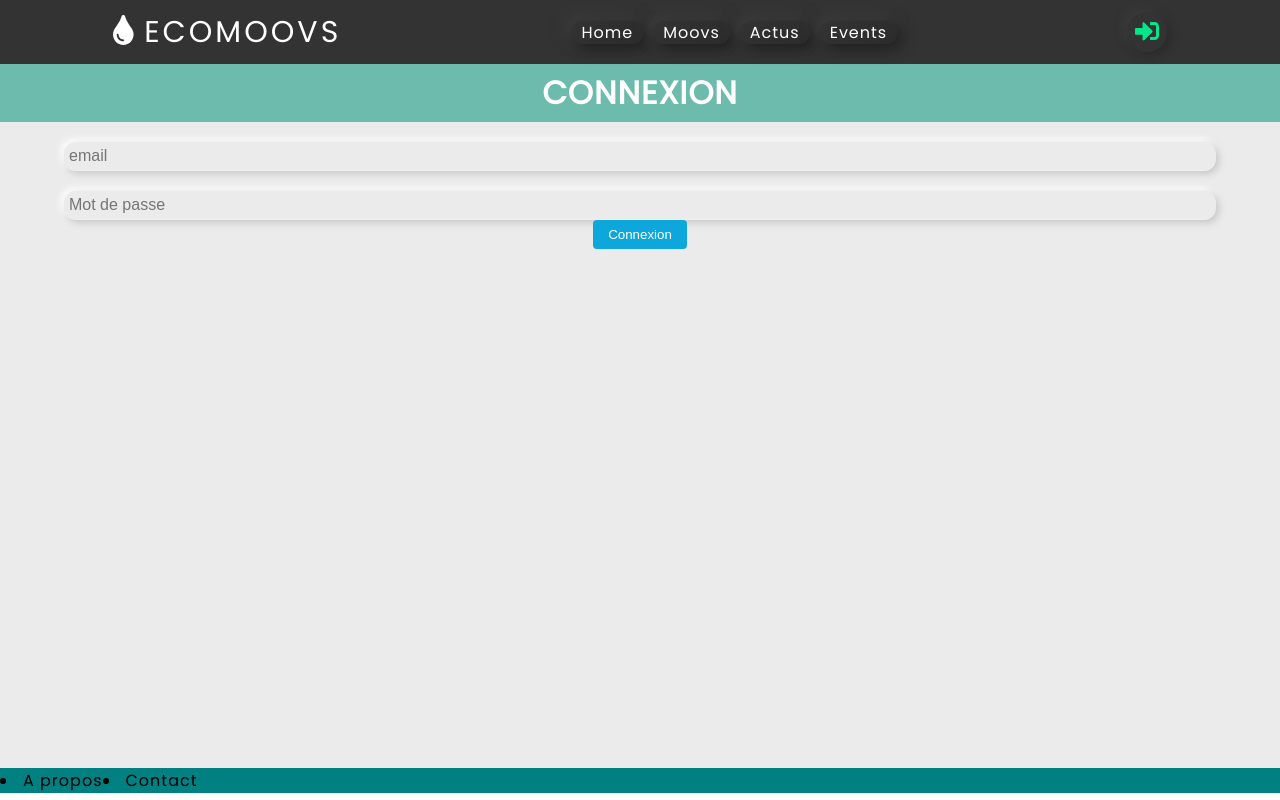
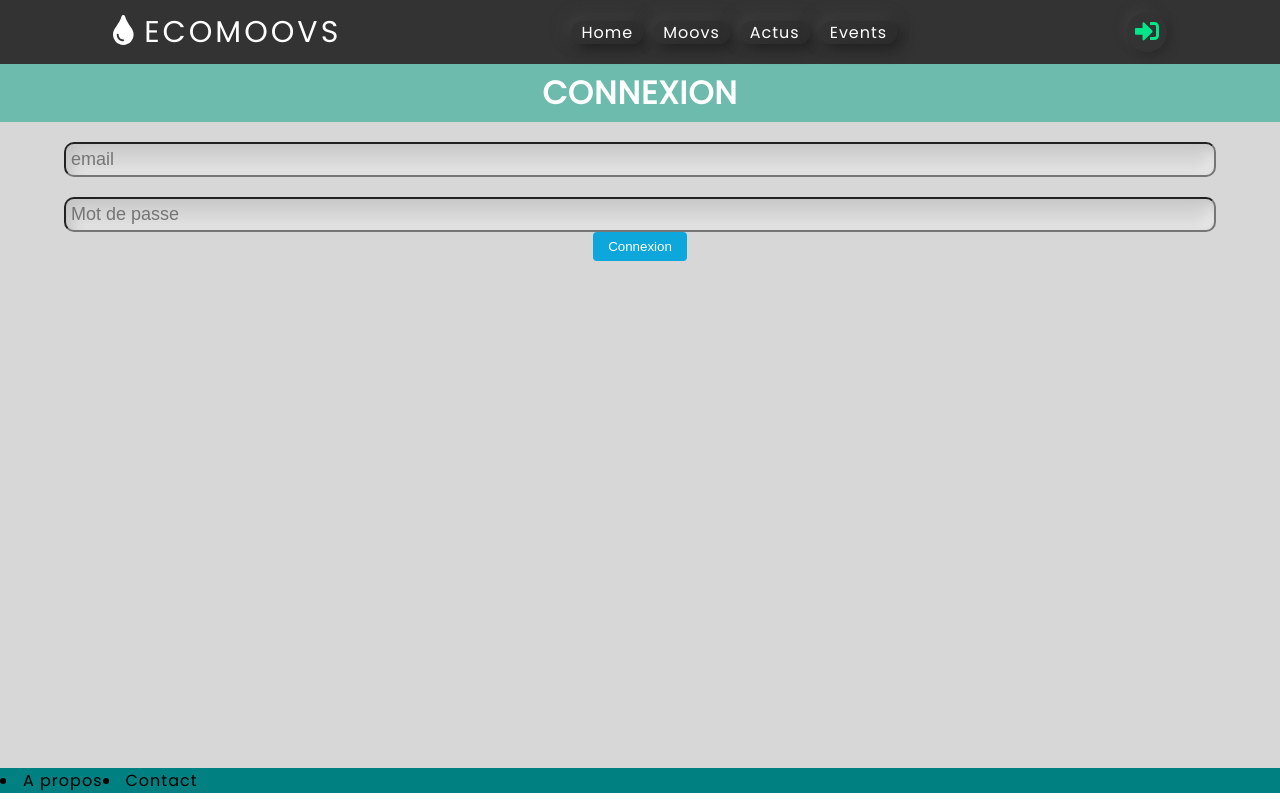
Before and after one commit to CyrilleBurtin/ecomoovs-frontend, a React (Create React App) app: page /connexion in a window 1280 px wide. Built offline with nearby package versions, Linux system fonts and the light colour scheme.

Commit message:
design update

```diff
--- a/src/home/pages/blocks/Explain.js
+++ b/src/home/pages/blocks/Explain.js
@@ -7,7 +7,7 @@ const Explain = () => (
       <h3>Notre Mission</h3>
       <p>
         Notre mission est de promouvoir, d'encourager et de soutenir les
-        initiatives ayant un impact positif sur notre planète.{' '}
+        initiatives ayant un impact positif sur notre planète.
       </p>
     </div>
     <div className='explain2'>
--- a/src/home/pages/blocks/Search.js
+++ b/src/home/pages/blocks/Search.js
@@ -102,11 +102,11 @@ const Search = () => {
               onChange={inputHandler}
             />
 
-            <input
+            {/* <input
               placeholder='Où'
               type='input'
               // onChange={whereHandler}
-            />
+            /> */}
           </div>
 
           <div className='searchButton'>
--- a/src/moovs/pages/moovSubmit/MoovEdit.js
+++ b/src/moovs/pages/moovSubmit/MoovEdit.js
@@ -362,12 +362,6 @@ const MoovEdit = props => {
           {isLoading && <Loading msg='Enregistrement du moov en cours ...' />}
           <BlueButton
             type='submit'
-            variant='primary'
-            style={{
-              margin: '50px Auto',
-              textAlign: 'center',
-              display: 'block'
-            }}
             disabled={!formState.isValid}
           >
             Valider les modifications
--- a/src/shared/components/FormInput.css
+++ b/src/shared/components/FormInput.css
@@ -1,14 +1,13 @@
 .FormInput {
   width: 100%;
-  border: none;
-  background: #ebebeb;
-  border-bottom: 1px solid rgba(255, 255, 255, 0.2);
-  border-radius: 12px;
-  box-shadow: 3px 3px 7px #c8c8c8, -3px -3px 7px #fff;
-  font-size: 1rem;
-  padding: 5px 5px 5px;
   box-sizing: border-box;
-  color: #386b0f;
+  border-radius: 10px;
+background: #d7d7d7;
+box-shadow: inset 5px 5px 14px #c2c2c2,
+            inset -5px -5px 14px #ededed;
+  padding: 5px;
+  color: #666;
+  font-size: 18px;
 }
 
 .cgu {
@@ -23,7 +22,7 @@
   transform: scale(1.5);
 }
 
-input:-webkit-autofill,
+/* input:-webkit-autofill,
 input:-webkit-autofill:hover,
 input:-webkit-autofill:focus,
 textarea:-webkit-autofill,
@@ -34,7 +33,7 @@ select:-webkit-autofill:hover,
 select:-webkit-autofill:focus {
   background-color: #b1de8c !important ;
   -webkit-text-fill-color: green;
-}
+} */
 
 .form-control {
   margin-top: 20px;
--- a/src/shared/css/forms.css
+++ b/src/shared/css/forms.css
@@ -1,5 +1,5 @@
 .SharedForm{
-    background-Color: #ebebeb;
+    background-Color: #d7d7d7;
     min-height:88vh;
 }
 
--- a/src/users/pages/registration/Registration.js
+++ b/src/users/pages/registration/Registration.js
@@ -60,7 +60,7 @@ const NewUser = props => {
         isValid: false
       }
     },
-    false
+    true
   );
 
   console.log('formState', formState);
@@ -150,7 +150,7 @@ const NewUser = props => {
             name='password'
             placeholder='mot de passe'
             validators={[VALIDATOR_REQUIRE(), VALIDATOR_PASSWORD()]}
-            errorText='Non valide : 10 à 20 caractères avec majuscule, chiffre, caractère spéciaux @$!%*?& '
+            errorText='10 à 20 caractères avec au moins une majuscule, un chiffre et un caractères spécial : @ $ ! % * ? & '
             onInput={inputHandler}
           />
           <FormInput
```
